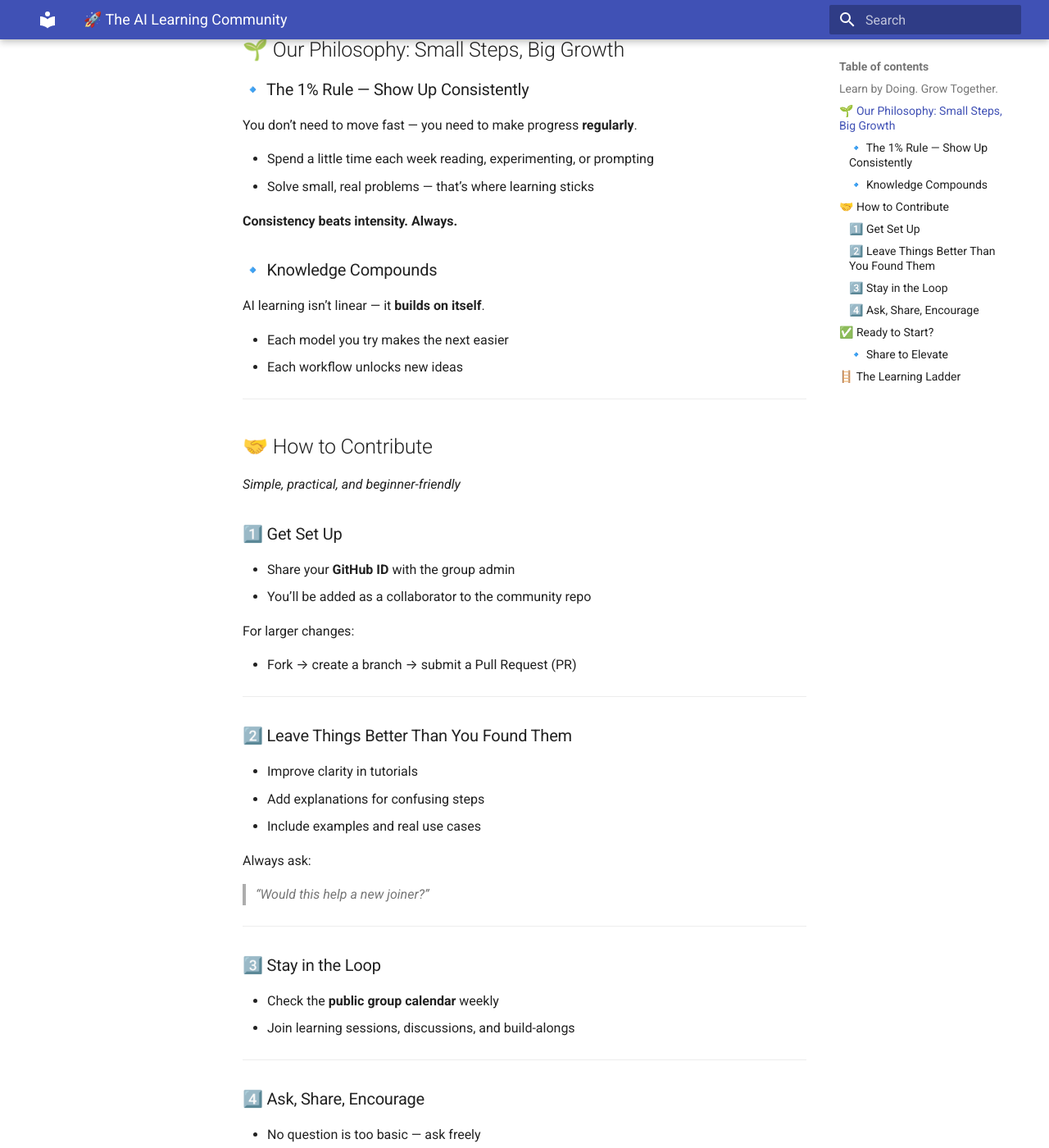
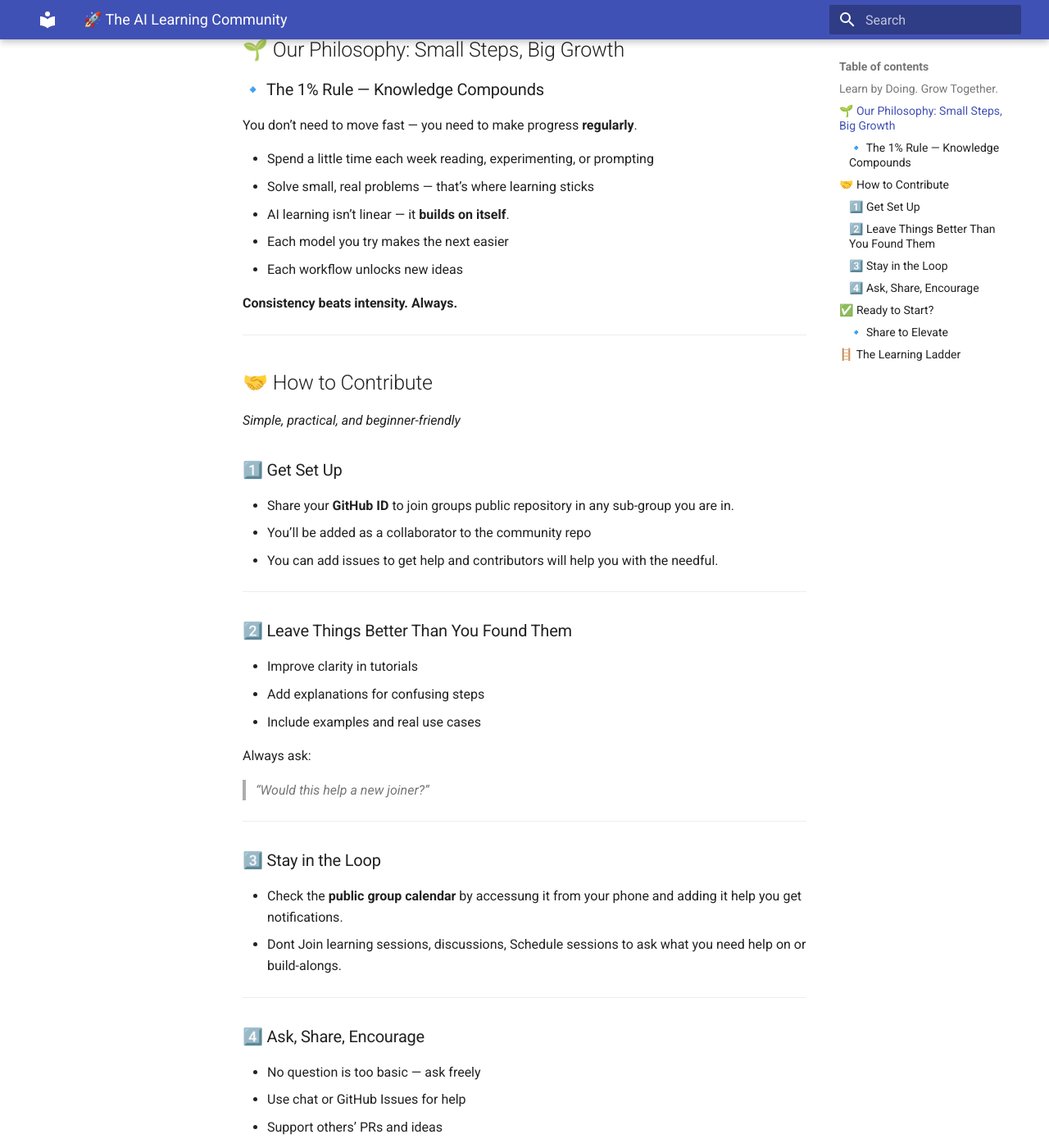
Before and after one commit to tejomayee-tech/toronto_ai_learning_group, an MkDocs documentation site: the page built from docs/community-values-guidelines/ContributingGuideDraft.md, in a window 1280 px wide and 1400 px high, scrolled down 322 px. Shown: the whole window at 82% size. Built offline with MkDocs 1.6.1 and Material for MkDocs 9.7.7, drawn with Linux system fonts in a browser that asks for light colours; some of the changed text lies outside the part shown.

Commit message:
contributing guide draft

```diff
--- a/docs/community-values-guidelines/ContributingGuideDraft.md
+++ b/docs/community-values-guidelines/ContributingGuideDraft.md
@@ -7,22 +7,17 @@ This community is for **curious minds at every level** — from absolute beginne
 
 ## 🌱 Our Philosophy: Small Steps, Big Growth
 
-### 🔹 The 1% Rule — Show Up Consistently
+### 🔹 The 1% Rule — Knowledge Compounds
 
 You don’t need to move fast — you need to make progress **regularly**.
 
 * Spend a little time each week reading, experimenting, or prompting
 * Solve small, real problems — that’s where learning sticks
+* AI learning isn’t linear — it **builds on itself**.
+* Each model you try makes the next easier
+* Each workflow unlocks new ideas
 
 **Consistency beats intensity. Always.**
-
-
-### 🔹 Knowledge Compounds
-
-AI learning isn’t linear — it **builds on itself**.
-
-* Each model you try makes the next easier
-* Each workflow unlocks new ideas
 
 ---
 
@@ -32,12 +27,9 @@ AI learning isn’t linear — it **builds on itself**.
 
 ### 1️⃣ Get Set Up
 
-* Share your **GitHub ID** with the group admin
+* Share your **GitHub ID** to join groups public repository in any sub-group you are in.
 * You’ll be added as a collaborator to the community repo
-
-For larger changes:
-
-* Fork → create a branch → submit a Pull Request (PR)
+* You can add issues to get help and contributors will help you with the needful.
 
 ---
 
@@ -55,8 +47,8 @@ Always ask:
 
 ### 3️⃣ Stay in the Loop
 
-* Check the **public group calendar** weekly
-* Join learning sessions, discussions, and build-alongs
+* Check the **public group calendar** by accessung it from your phone and adding it help you get notifications.
+* Dont Join learning sessions, discussions, Schedule sessions to ask what you need help on or build-alongs.
 
 ---
 
```
Also changed, not shown: other parts of docs/community-values-guidelines/ContributingGuideDraft.md (+0 -5 lines).
